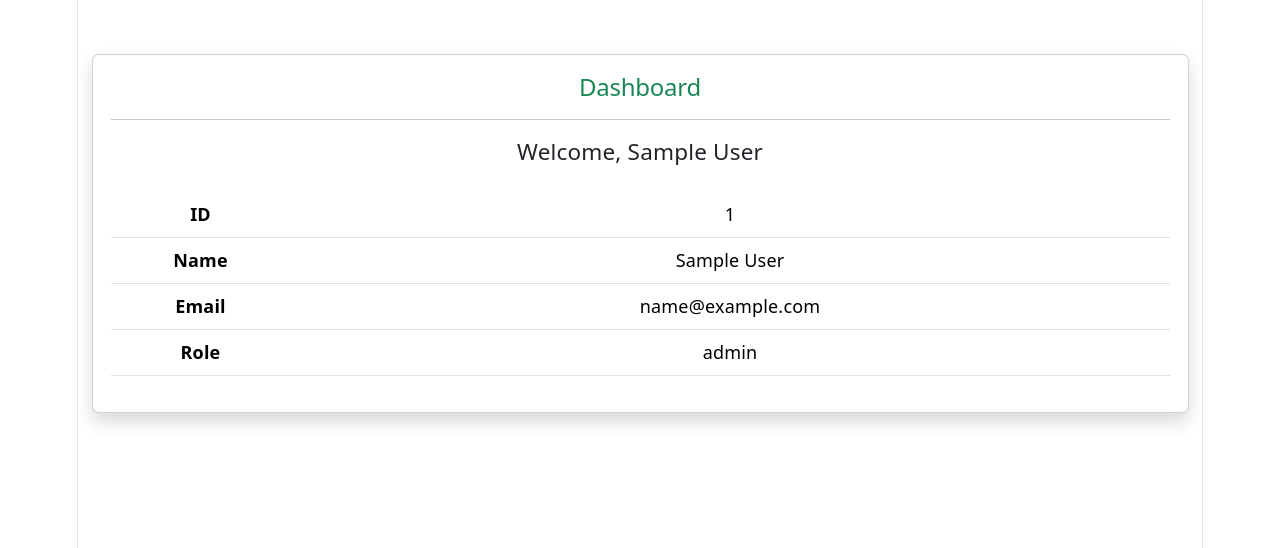
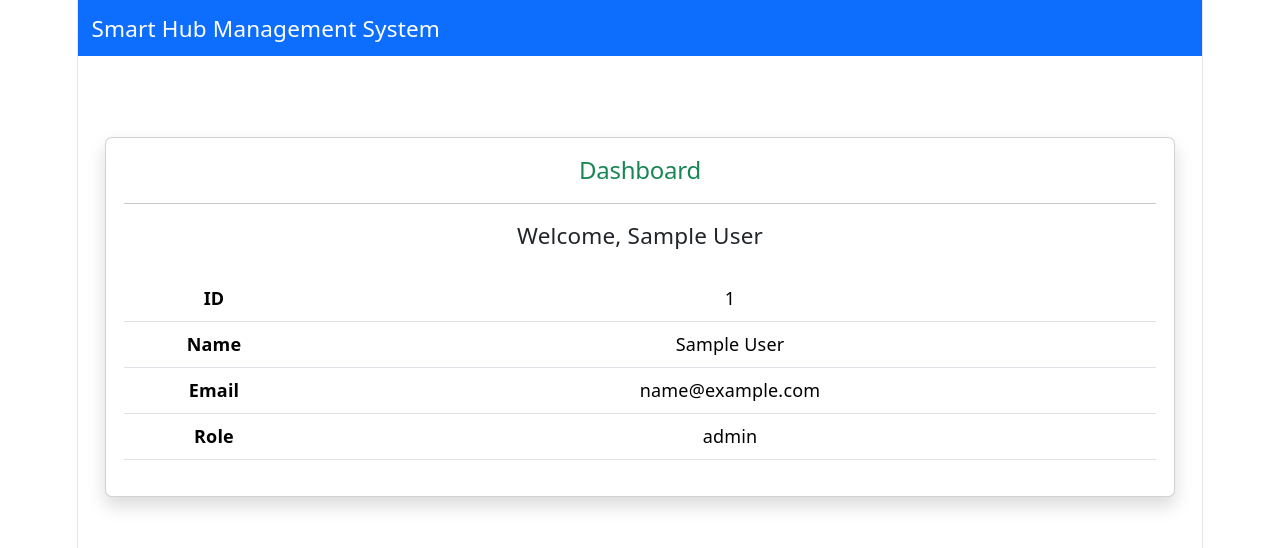
Before and after one commit to warnata2404/smart-hub-frontend, a React (Vite) app: page /dashboard in a window 1280 px wide. Shown: the top 548 px of the page. Built offline with nearby package versions, Linux system fonts and the light colour scheme; sample sign-in values are in the browser's storage.

Commit message:
feat(auth): implement protected routes and application layouts

```diff
--- a/src/layouts/MainLayout.jsx
+++ b/src/layouts/MainLayout.jsx
@@ -1,13 +1,13 @@
-import { Outlet, Link } from "react-router-dom";
+import { Outlet } from "react-router-dom";
 
 export default function MainLayout() {
   return (
     <>
-      <nav className="navbar navbar-expand-lg navbar-dark bg-primary">
+      <nav className="navbar navbar-dark bg-primary">
         <div className="container">
-          <Link className="navbar-brand" to="/dashboard">
-            Smart Hub
-          </Link>
+          <span className="navbar-brand mb-0 h1">
+            Smart Hub Management System
+          </span>
         </div>
       </nav>
 
--- a/src/routes/AppRoutes.jsx
+++ b/src/routes/AppRoutes.jsx
@@ -1,15 +1,38 @@
-import { BrowserRouter, Routes, Route } from "react-router-dom";
+import { BrowserRouter, Routes, Route, Navigate } from "react-router-dom";
+
+import GuestLayout from "../layouts/GuestLayout";
+import MainLayout from "../layouts/MainLayout";
 
 import Login from "../pages/auth/Login";
 import Dashboard from "../pages/dashboard/Dashboard";
+
+import ProtectedRoute from "./ProtectedRoute";
+import PublicRoute from "./PublicRoute";
 
 export default function AppRoutes() {
   return (
     <BrowserRouter>
       <Routes>
-        <Route path="/" element={<Login />} />
-        <Route path="/login" element={<Login />} />
-        <Route path="/dashboard" element={<Dashboard />} />
+        <Route
+          element={
+            <PublicRoute>
+              <GuestLayout />
+            </PublicRoute>
+          }
+        >
+          <Route path="/" element={<Navigate to="/login" replace />} />
+          <Route path="/login" element={<Login />} />
+        </Route>
+
+        <Route
+          element={
+            <ProtectedRoute>
+              <MainLayout />
+            </ProtectedRoute>
+          }
+        >
+          <Route path="/dashboard" element={<Dashboard />} />
+        </Route>
       </Routes>
     </BrowserRouter>
   );
--- a/src/routes/ProtectedRoute.jsx
+++ b/src/routes/ProtectedRoute.jsx
@@ -2,7 +2,17 @@ import { Navigate } from "react-router-dom";
 import { useAuth } from "../context/AuthContext";
 
 export default function ProtectedRoute({ children }) {
-  const { isAuthenticated } = useAuth();
+  const { isAuthenticated, loading } = useAuth();
+
+  if (loading) {
+    return (
+      <div className="d-flex justify-content-center align-items-center vh-100">
+        <div className="spinner-border text-primary" role="status">
+          <span className="visually-hidden">Loading...</span>
+        </div>
+      </div>
+    );
+  }
 
   if (!isAuthenticated) {
     return <Navigate to="/login" replace />;
--- a/src/routes/PublicRoute.jsx
+++ b/src/routes/PublicRoute.jsx
@@ -2,7 +2,17 @@ import { Navigate } from "react-router-dom";
 import { useAuth } from "../context/AuthContext";
 
 export default function PublicRoute({ children }) {
-  const { isAuthenticated } = useAuth();
+  const { isAuthenticated, loading } = useAuth();
+
+  if (loading) {
+    return (
+      <div className="d-flex justify-content-center align-items-center vh-100">
+        <div className="spinner-border text-primary" role="status">
+          <span className="visually-hidden">Loading...</span>
+        </div>
+      </div>
+    );
+  }
 
   if (isAuthenticated) {
     return <Navigate to="/dashboard" replace />;
```
